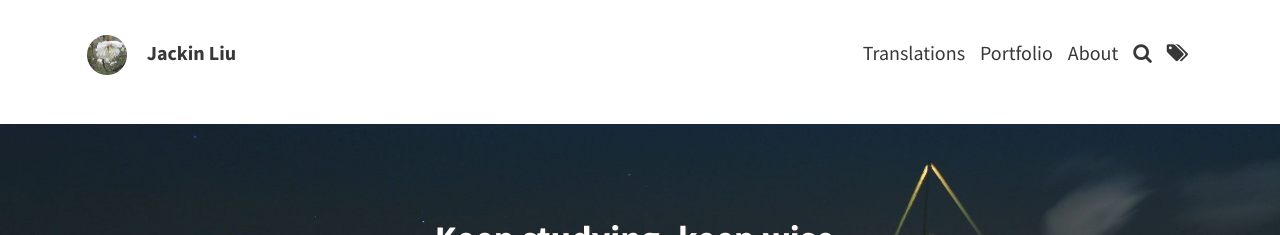
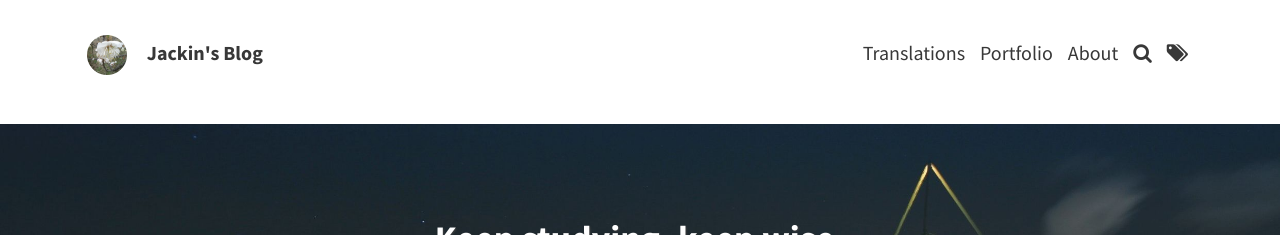
Before and after one commit to LiuJQ/LiuJQ.github.io, a Jekyll site: the page built from index.html, in a window 1280 px wide and 900 px high. Shown: the top 235 px of the window. Built offline with Jekyll 4.4.1, drawn with Linux system fonts in a browser that asks for light colours; the list of posts is cut into pages by our own code.

Commit message:
update config

```diff
--- a/_config.yml
+++ b/_config.yml
@@ -5,7 +5,7 @@ url: "https://liujq.github.io"
 # THEME-SPECIFIC CONFIGURATION
 theme_settings:
   # Meta
-  title: Jackin Liu
+  title: "Jackin's Blog"
   avatar: assets/img/avatar.png
   favicon: assets/myfavicon.ico
   gravatar: 48B653DCAC99BBF259AE99FDC88E661B # Email MD5 hash
--- a/index.html
+++ b/index.html
@@ -1,4 +1,3 @@
 ---
 layout: home
-title: Jackin's Blog
 ---
```
